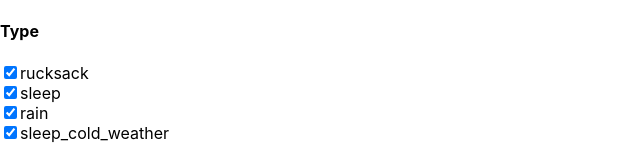
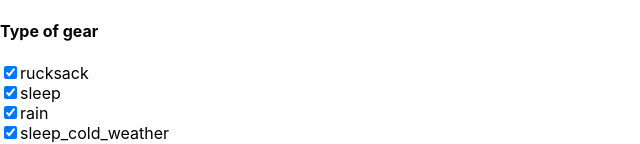
Before and after one commit to jsuokas/hobbies, a React (Create React App) app: page / in a window 1280 px wide. Shown: the top 144 px of the page, without its empty margins (0-640 px from the left). Built offline with nearby package versions, Linux system fonts and the light colour scheme.

Commit message:
Add dependencies

```diff
--- a/package.json
+++ b/package.json
@@ -1,6 +1,6 @@
 {
   "name": "hobby-projects",
-  "homepage": "https://github.com/jsuokas/hobbies",
+  "homepage": "http://jsuokas.github.io/hobbies",
   "version": "0.1.0",
   "private": true,
   "dependencies": {
@@ -37,5 +37,8 @@
       "last 1 firefox version",
       "last 1 safari version"
     ]
+  },
+  "devDependencies": {
+    "gh-pages": "^3.1.0"
   }
 }
--- a/src/App.js
+++ b/src/App.js
@@ -288,7 +288,7 @@ function App() {
 
   return (
     <div className="App">
-      <h4>Type</h4>
+      <h4>Type of gear</h4>
       {gear
         .map(it => it.type)
         .reduce((previous, current) => previous.includes(current) ? previous : [...previous, current], [])
```
Also changed, not shown: 1 other file (tests, documents, lock files or other folders).
